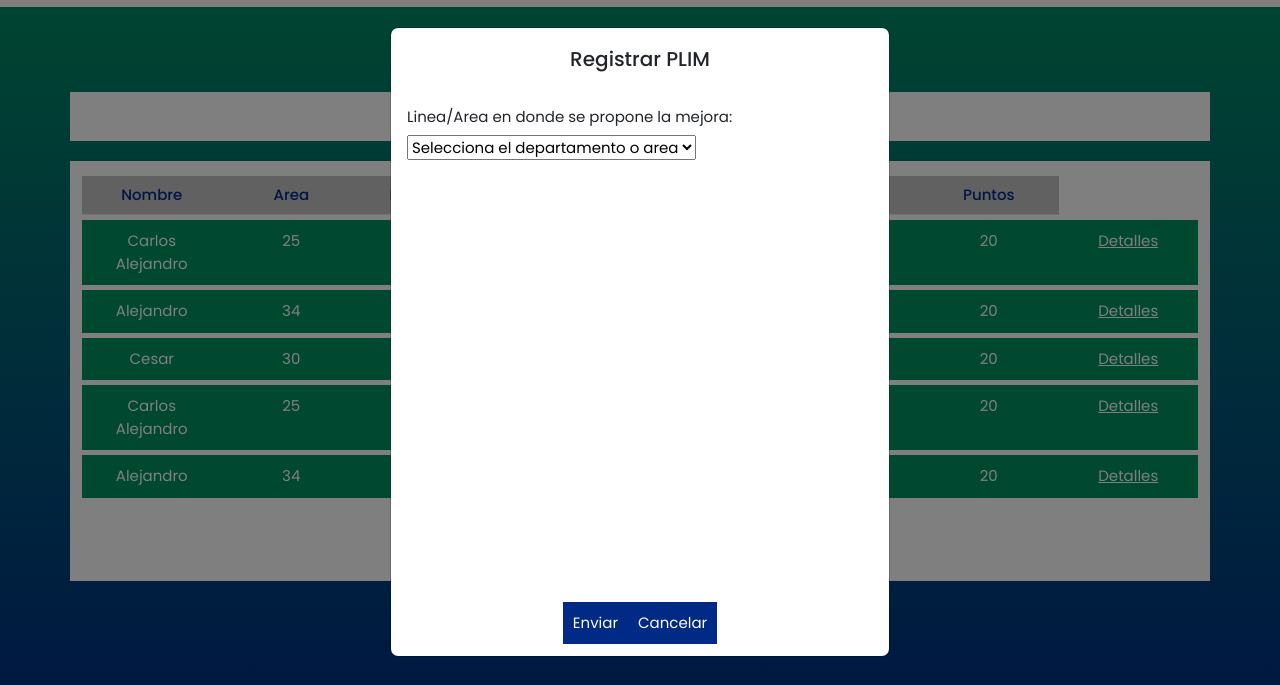
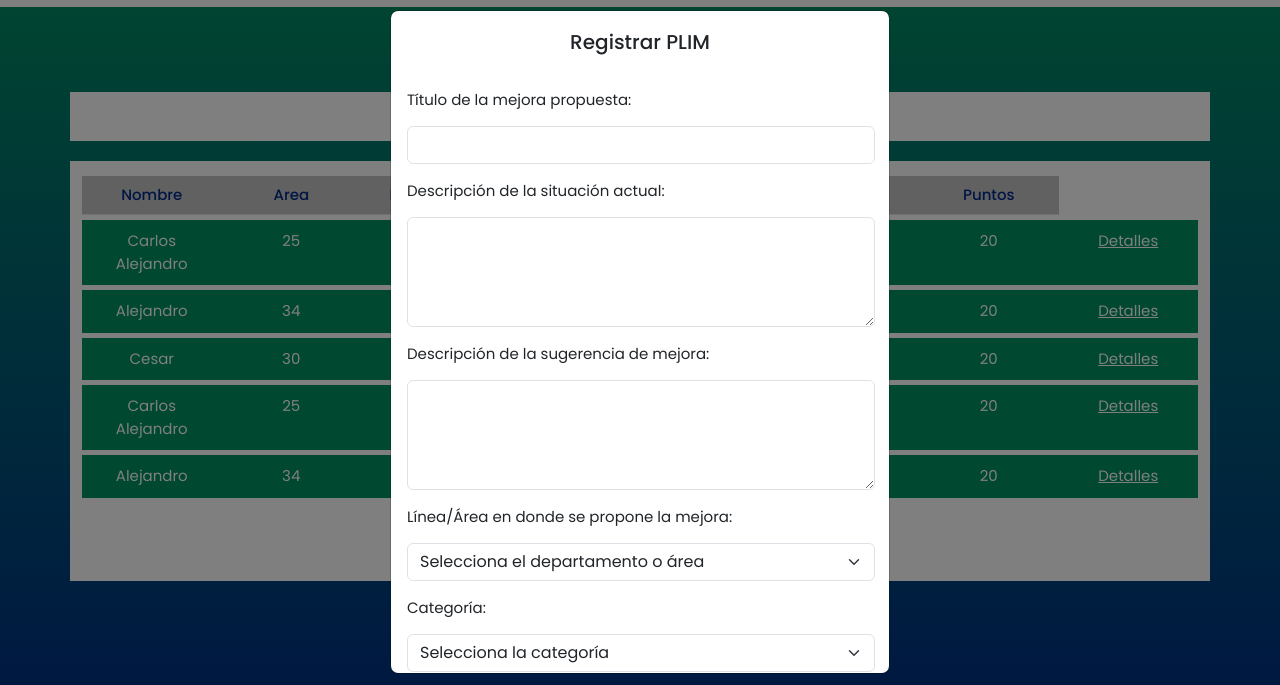
Before and after one commit to JoseOrtega870/DesignSEG, a plain HTML site: page empleados.html in a window 1280 px wide. Both pictures are taken after a click on the button "Nueva Mejora". Shown: the part 58-743 px from the top of the page. Drawn offline with Linux system fonts and the light colour scheme.

Commit message:
Formulario Nueva Propuesta
Al hacer click en el botón de nueva propuesta se abre un formulario donde los empleados pueden subir su propuesta

```diff
--- a/css/empleados.css
+++ b/css/empleados.css
@@ -171,7 +171,8 @@ td a:hover {
 }
 
 .modal-body {
-    height: 500px;
+    max-height: calc(100vh - 200px);
+    overflow-y: auto;
     width: 500px;
 }
 
--- a/empleados.html
+++ b/empleados.html
@@ -118,28 +118,61 @@
         <!--Ventana Emergente-->
         <div class="modal fade" id="nueva-mejora" tabindex="-1" aria-hidden="true" aria-labelledby="label-modal-1" data-bs-backdrop="static">
             <div class="modal-dialog modal-dialog-centered">
-                <div class="modal-dialog">
                 <div class="modal-content">
                     <div class="modal-header border-bottom-0">
                         <h5 class="modal-title mx-auto">Registrar PLIM</h5>
                     </div>
                     <div class="modal-body">
-                            <form action="">
-                                <label for="area">Linea/Area en donde se propone la mejora:</label>
-                                <select name="area" id="area">
-                                    <option selected>Selecciona el departamento o area</option>
+                        <form action="/submit-improvement" method="POST">
+                            <div class="mb-3">
+                                <label for="titulo" class="form-label">Título de la mejora propuesta:</label>
+                                <input type="text" name="titulo" id="titulo" class="form-control" required>
+                            </div>
+                            <div class="mb-3">
+                                <label for="descripcion" class="form-label">Descripción de la situación actual:</label>
+                                <textarea name="descripcion" id="descripcion" class="form-control" rows="4" required></textarea>
+                            </div>
+                            <div class="mb-3">
+                                <label for="sugerencia" class="form-label">Descripción de la sugerencia de mejora:</label>
+                                <textarea name="sugerencia" id="sugerencia" class="form-control" rows="4" required></textarea>
+                            </div>
+                            <div class="mb-3">
+                                <label for="area" class="form-label">Línea/Área en donde se propone la mejora:</label>
+                                <select name="area" id="area" class="form-select" required>
+                                    <option selected disabled>Selecciona el departamento o área</option>
+                                    <option value="produccion">Producción</option>
+                                    <option value="calidad">Calidad</option>
+                                    <option value="logistica">Logística</option>
+                                    <option value="administracion">Administración</option>
                                 </select>
-                            </form>
+                            </div>
+                            <div class="mb-3">
+                                <label for="categoria" class="form-label">Categoría:</label>
+                                <select name="categoria" id="categoria" class="form-select" required>
+                                    <option selected disabled>Selecciona la categoría</option>
+                                    <option value="seguridad">Seguridad</option>
+                                    <option value="5s">5S's</option>
+                                    <option value="scrap">Scrap</option>
+                                    <option value="oee">OEE/Entregas</option>
+                                    <option value="costos">Costos Consumibles/Refacciones</option>
+                                </select>
+                            </div>
+                            <div class="mb-3">
+                                <label for="empleados" class="form-label">Número(s) de empleado(s) involucrado(s) (separados por coma):</label>
+                                <input type="text" name="empleados" id="empleados" class="form-control" required>
                             </div>
                             <div class="modal-footer mx-auto border-top-0 p-6">
-                            <button type="button" class="boton">Enviar</button>
-                            <button type="button" class="boton" data-bs-dismiss="modal">Cancelar</button>
+                                <button type="submit" class="btn btn-primary">Enviar</button>
+                                <button type="button" class="btn btn-secondary" data-bs-dismiss="modal">Cancelar</button>
+                            </div>
+                        </form>
                     </div>
                 </div>
             </div>
         </div>
     </div>
 
+    <script src="formHandler.js"></script>
     <script src="js/bootstrap.bundle.min.js"></script>
 </body>
 </html>
```
Also changed, not shown: js/formHandler.js (added, +48 -0 lines). Lines whose indentation alone changed are shown as unchanged.
